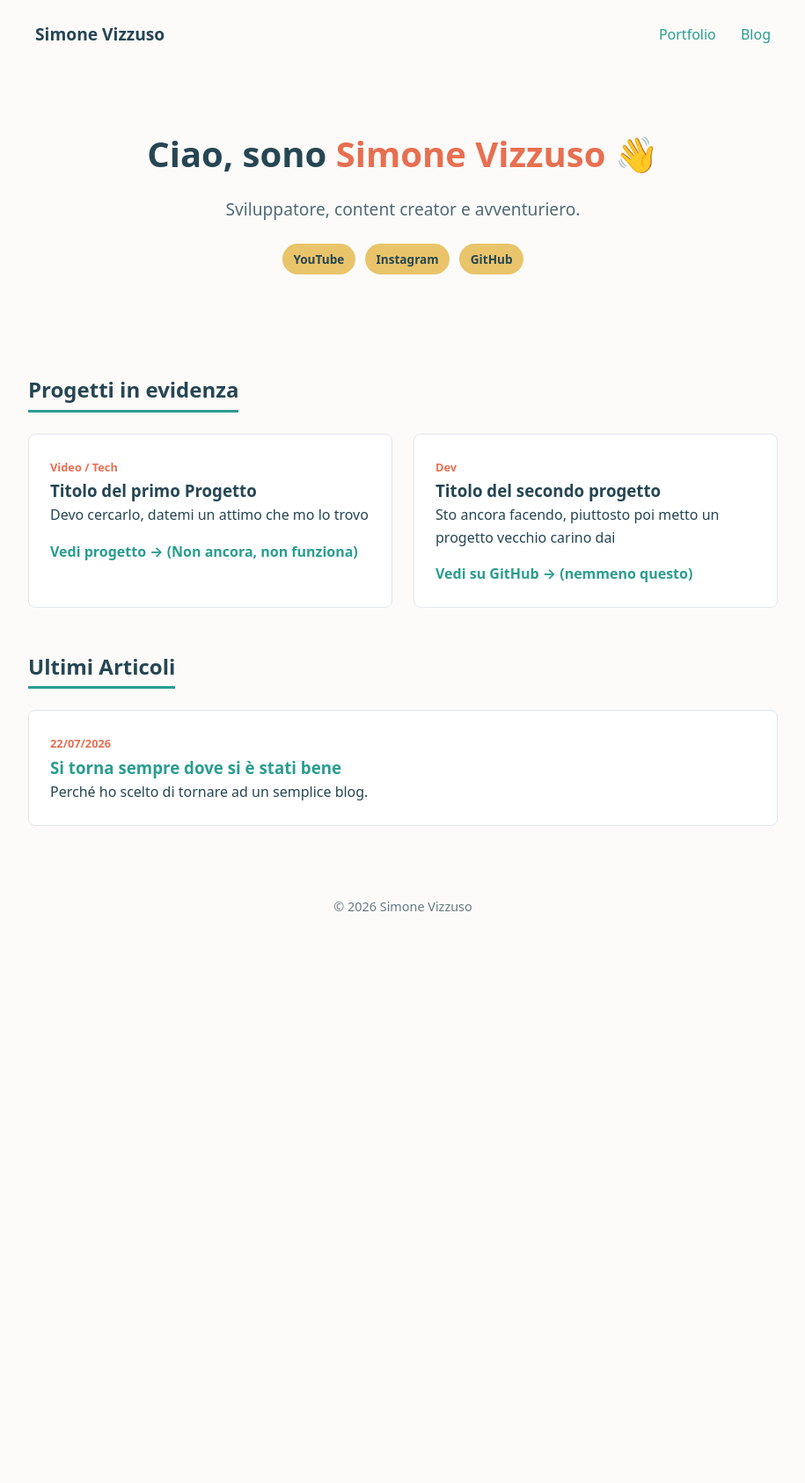
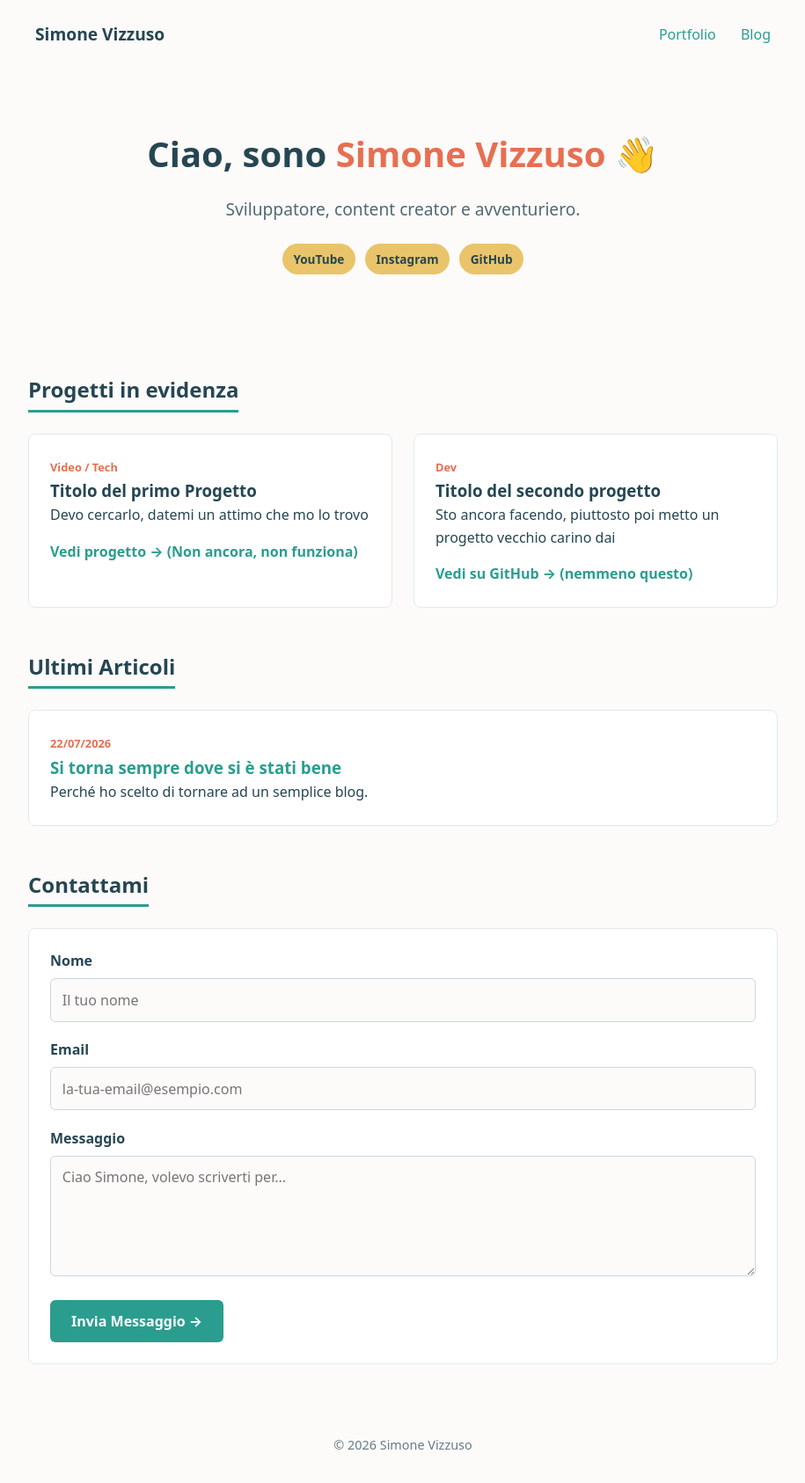
Before and after one commit to SimoneVizzuso/website, a Jekyll site: the page built from index.html, in a window 1280 px wide. Shown: the whole page at 88% size, without its empty margins (182-1097 px from the left). Built offline with Jekyll 4.4.1, drawn with Linux system fonts in a browser that asks for light colours; before the commit the page ends 1074 px from its top, so only the background shows below that.

Commit message:
[add] contact form

```diff
--- a/css/style.css
+++ b/css/style.css
@@ -125,10 +125,10 @@ a {
 }
 
 /* ==========================================
-   STILI ARTICOLO BLOG (.post-content)
+   BLOG POST STYLES (.post-content)
    ========================================== */
 
-/* Rende la lettura più confortevole riducendo la larghezza massima */
+/* Makes reading more comfortable by reducing the maximum width */
 .blog-post {
   max-width: 720px;
 }
@@ -139,7 +139,7 @@ a {
   margin-bottom: 1.5rem;
 }
 
-/* Spaziatura generale del contenuto */
+/* General spacing of the content */
 .post-content {
   font-size: 1.05rem;
   line-height: 1.7;
@@ -160,17 +160,17 @@ a {
   color: var(--charcoal-blue);
 }
 
-/* Fix per l'allineamento delle liste puntate */
+/* Fix for the alignment of bulleted lists */
 .post-content ul,
 .post-content ol {
-  padding-left: 1.5rem; /* Riporta i pallini all'interno del margine del testo */
+  padding-left: 1.5rem; /* Move the bullet points back within the text margin */
 }
 
 .post-content li {
   margin-bottom: 0.4rem;
 }
 
-/* Formattazione visiva dei blocchi di codice */
+/* Visual formatting of code blocks */
 .post-content pre {
   background-color: #f1efe9;
   padding: 1rem;
@@ -183,6 +183,54 @@ a {
   font-size: 0.95rem;
 }
 
+/* ==========================================
+   CONTACT FORM
+   ========================================== */
+.form-group {
+  margin-bottom: 1.2rem;
+}
+
+.form-group label {
+  display: block;
+  font-weight: bold;
+  margin-bottom: 0.4rem;
+  color: var(--charcoal-blue);
+}
+
+.form-group input,
+.form-group textarea {
+  width: 100%;
+  padding: 0.8rem;
+  border: 1px solid #cbd5e1;
+  border-radius: 6px;
+  background-color: var(--bg-color);
+  color: var(--text-main);
+  font-size: 1rem;
+}
+
+.form-group input:focus,
+.form-group textarea:focus {
+  outline: none;
+  border-color: var(--verdigris);
+  box-shadow: 0 0 0 2px rgba(42, 157, 143, 0.2);
+}
+
+.btn-submit {
+  background-color: var(--verdigris);
+  color: white;
+  border: none;
+  padding: 0.8rem 1.5rem;
+  border-radius: 6px;
+  font-weight: bold;
+  font-size: 1rem;
+  cursor: pointer;
+  transition: background-color 0.2s ease;
+}
+
+.btn-submit:hover {
+  background-color: var(--charcoal-blue);
+}
+
 footer {
   text-align: center;
   padding: 2rem;
--- a/index.html
+++ b/index.html
@@ -50,3 +50,37 @@ title: "Simone Vizzuso"
     {% endfor %}
   </div>
 </section>
+
+<!-- Contact Section -->
+<section id="contact" class="container">
+  <h2>Contattami</h2>
+  <div class="card">
+    <form action="https://formsubmit.co/vizzusosimone+blog@gmail.com" method="POST">
+
+      <!-- Anti-spam Honeypot -->
+      <input type="text" name="_honey" style="display:none">
+
+      <!-- Disable captcha for cleaner form -->
+      <input type="hidden" name="_captcha" value="false">
+
+      <input type="hidden" name="_subject" value="Nuovo messaggio dal sito web!">
+
+      <div class="form-group">
+        <label for="name">Nome</label>
+        <input type="text" id="name" name="name" required placeholder="Il tuo nome">
+      </div>
+
+      <div class="form-group">
+        <label for="email">Email</label>
+        <input type="email" id="email" name="email" required placeholder="la-tua-email@esempio.com">
+      </div>
+
+      <div class="form-group">
+        <label for="message">Messaggio</label>
+        <textarea id="message" name="message" rows="5" required placeholder="Ciao Simone, volevo scriverti per..."></textarea>
+      </div>
+
+      <button type="submit" class="btn-submit">Invia Messaggio &rarr;</button>
+    </form>
+  </div>
+</section>
```
Also changed, not shown: README.md.
